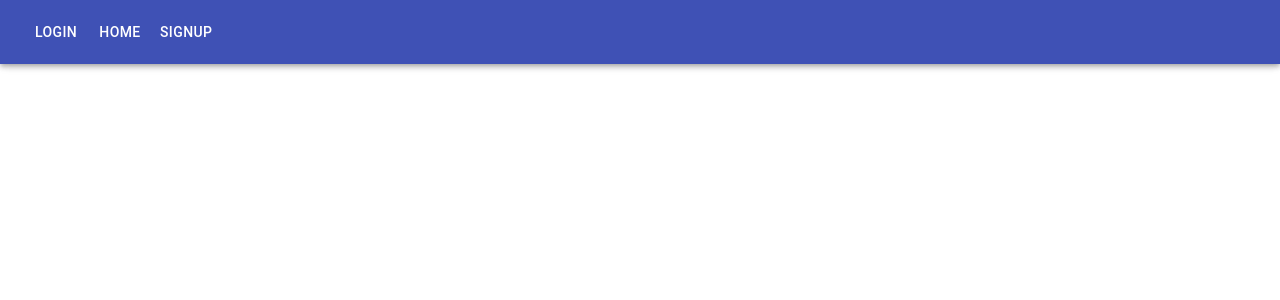
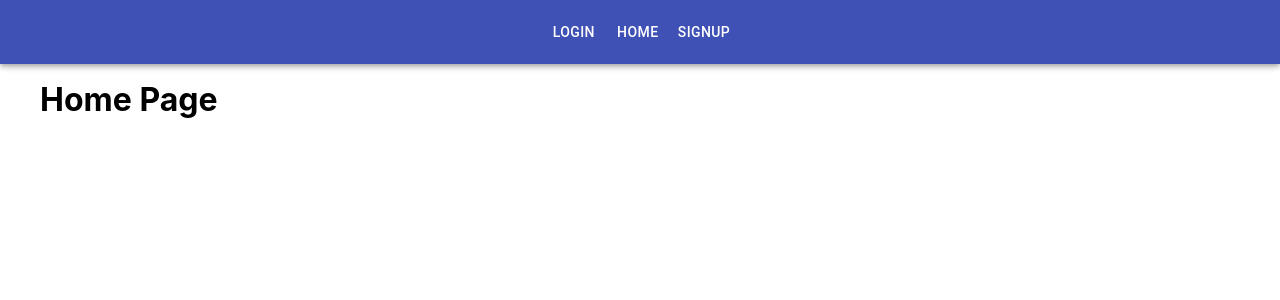
Before and after one commit to c2peng/social-network-react, a React (Create React App) app: page / in a window 1280 px wide. Shown: the top 300 px of the page. Built offline with nearby package versions, Linux system fonts and the light colour scheme.

Commit message:
fixed navbar

```diff
--- a/package.json
+++ b/package.json
@@ -34,7 +34,6 @@
     ]
   },
   "devDependencies": {
-    "eslint": "^7.11.0",
     "eslint-plugin-react": "^7.21.4"
   }
 }
--- a/src/App.css
+++ b/src/App.css
@@ -2,3 +2,12 @@ html,
 body{
   font-family: -apple-system, BlinkMacSystemFont, 'Segoe UI', Roboto, Oxygen, Ubuntu, Cantarell, 'Open Sans', 'Helvetica Neue', sans-serif;
 }
+
+.container{
+  margin: 80px auto 0 auto;
+  max-width: 1200px;
+}
+
+.nav-container{
+  margin: auto;
+}
--- a/src/App.js
+++ b/src/App.js
@@ -16,11 +16,13 @@ class App extends Component {
 			<div className="App">
 				<Router>
 					<Navbar />
-					<Switch>
-						<Route exact path="/" component={home} />
-						<Route exact path="/login" component={login} />
-						<Route exact path="/signup" component={signup} />
-					</Switch>
+					<div className="container">
+						<Switch>
+							<Route exact path="/" component={home} />
+							<Route exact path="/login" component={login} />
+							<Route exact path="/signup" component={signup} />
+						</Switch>
+					</div>
 				</Router>
 			</div>
 		);
--- a/src/components/Navbar.js
+++ b/src/components/Navbar.js
@@ -1,4 +1,6 @@
 import React, { Component } from "react";
+
+import Link from "react-router-dom/Link";
 
 //MUI stuff
 import AppBar from "@material-ui/core/AppBar";
@@ -8,11 +10,17 @@ import Button from "@material-ui/core/Button";
 export class Navbar extends Component {
 	render() {
 		return (
-			<AppBar >
-				<Toolbar>
-					<Button color="inherit">Login</Button>
-					<Button color="inherit">Home</Button>
-					<Button color="inherit">SignUp</Button>
+			<AppBar>
+				<Toolbar className="nav-container">
+					<Button color="inherit" component={Link} to="/login">
+						Login
+					</Button>
+					<Button color="inherit" component={Link} to="/">
+						Home
+					</Button>
+					<Button color="inherit" component={Link} to="/signup">
+						SignUp
+					</Button>
 				</Toolbar>
 			</AppBar>
 		);
```
Also changed, not shown: 1 other file (tests, documents, lock files or other folders).
